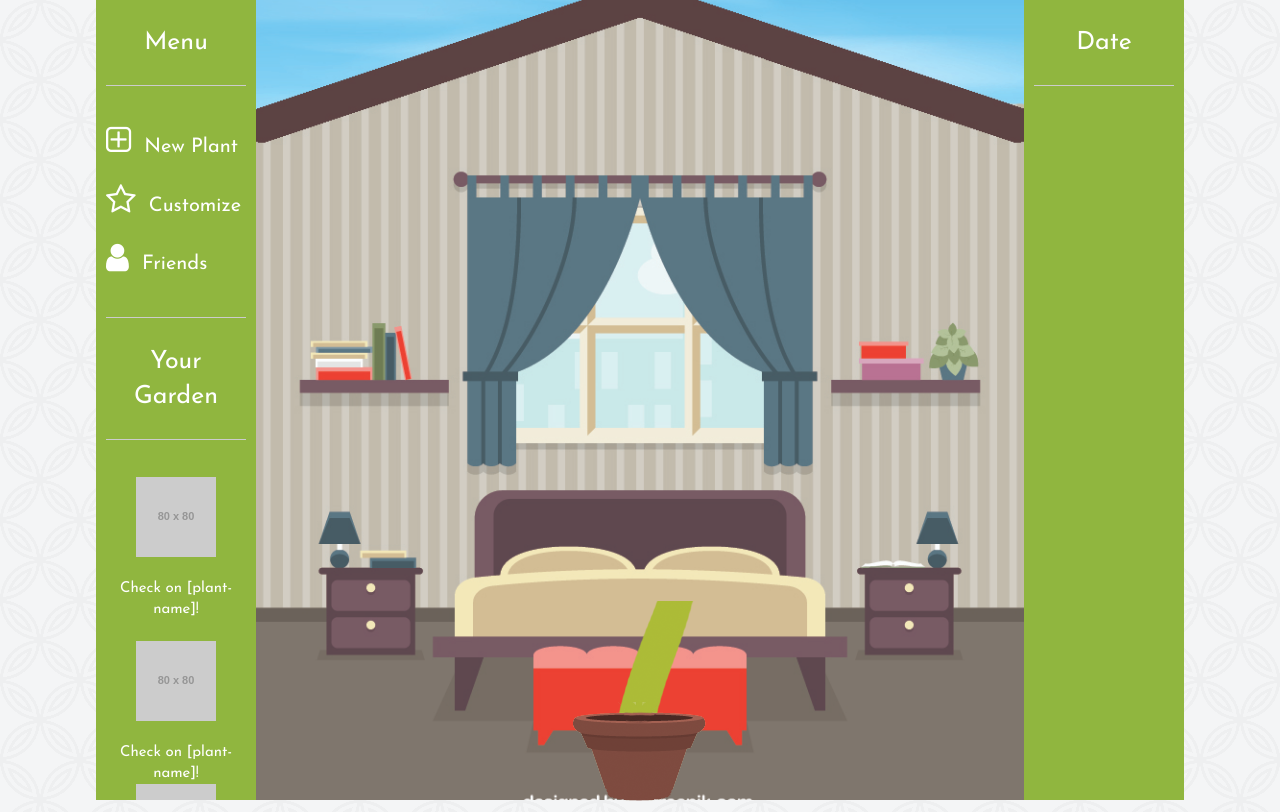
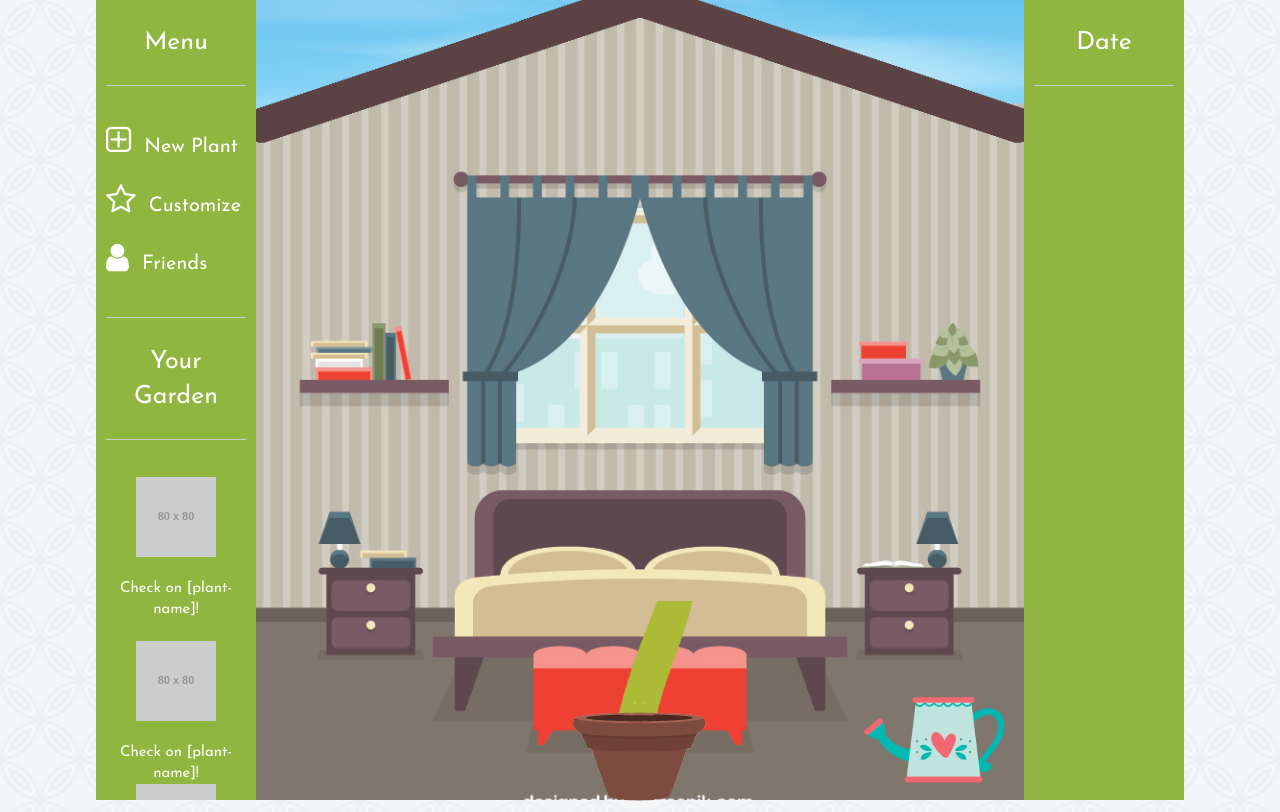
Before and after one commit to YeomansIII/bloom, a Django app: page /play/ in a window 1280 px wide. Run offline with Django 3.2, Linux system fonts and the light colour scheme; the visitor is signed in with stand-in values (Sample User, id 1); grey boxes labelled with a size stand in for pictures from a placeholder-image service; some libraries are stand-ins or nearby versions.

Commit message:
Watering can added

```diff
--- a/bloom_django/static/css/main.css
+++ b/bloom_django/static/css/main.css
@@ -355,6 +355,23 @@ i.mirrored{
     display: block;
 }
 
+.watering-can {
+    position: absolute;
+    bottom: 17px;
+    left: 196%;
+    z-index: 1;
+}
+
+.watering-can img {
+    width: 140px;
+    height: auto;
+}
+
+.watering-can img:hover {
+    -webkit-animation: tada 2s;
+    animation: tada 2s;
+}
+
 .calendar{
     height: 800px;
     width: 140px;
--- a/bloom_django/templates/play.html
+++ b/bloom_django/templates/play.html
@@ -12,6 +12,7 @@
     <link rel="stylesheet" href="https://maxcdn.bootstrapcdn.com/font-awesome/4.4.0/css/font-awesome.min.css">
     <link href='https://fonts.googleapis.com/css?family=Josefin+Sans:300,400' rel='stylesheet' type='text/css'>
     <link rel="stylesheet" href="../static/css/normalize.css">
+    <link rel="stylesheet" href="../static/css/animate.css">
     <link rel="stylesheet" href="../static/css/main.css">
     <link rel="stylesheet" href="../static/css/slicknav.css"/>
     <script src="../static/js/vendor/modernizr-2.8.3.min.js"></script>
@@ -49,6 +50,7 @@
             <div class="plant-container">
                 <div class="pot"><img class="pot" src="../static/img/pots/FlowerPot1.png"/></div>
                 <div class="flower"><img src="../static/img/vine1/Day1.png"/></div>
+                <div class="watering-can"><img src="../static/img/wateringcan.png"/></div>
             </div>
         </div>
         <div class="calendar">
```
Also changed, not shown: bloom_django/static/img/wateringcan.png (added).
